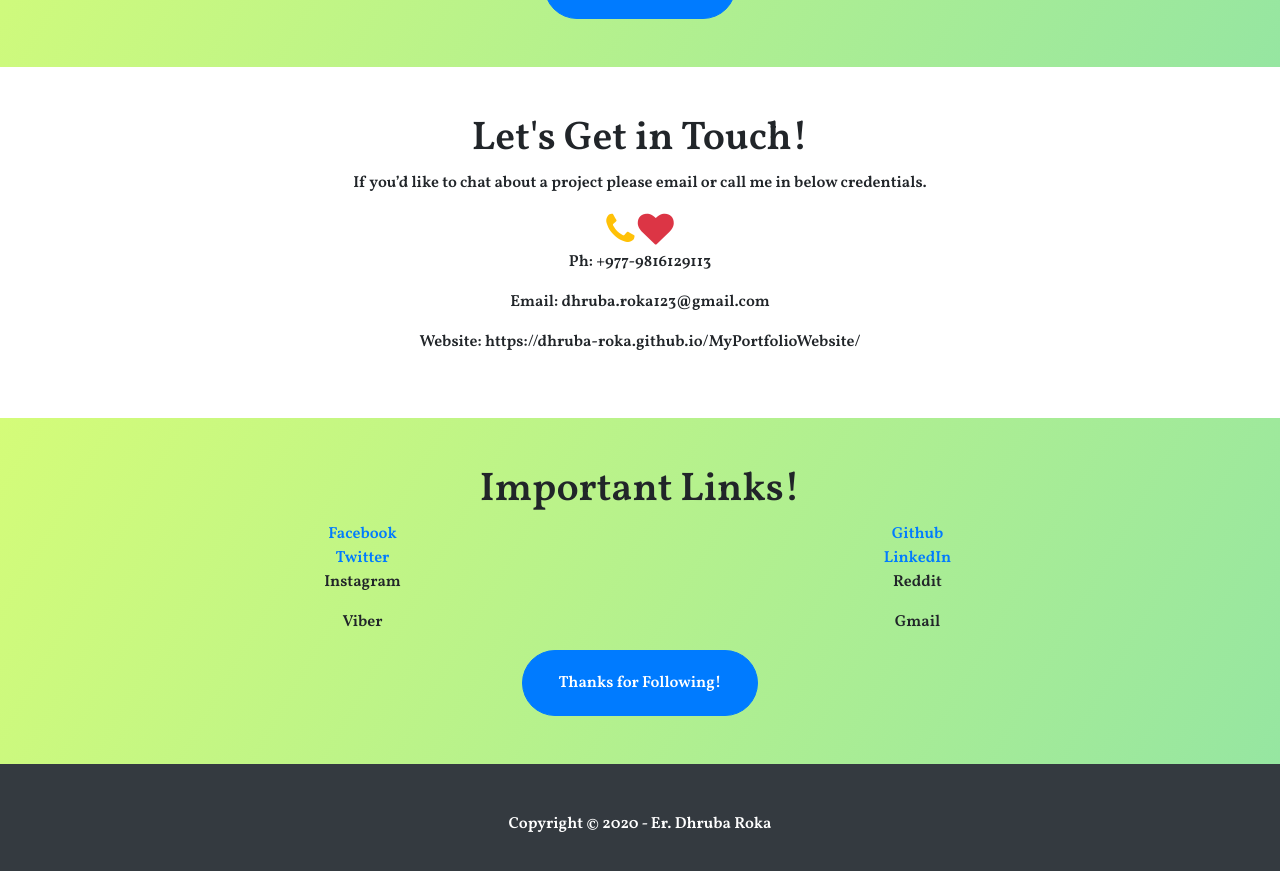
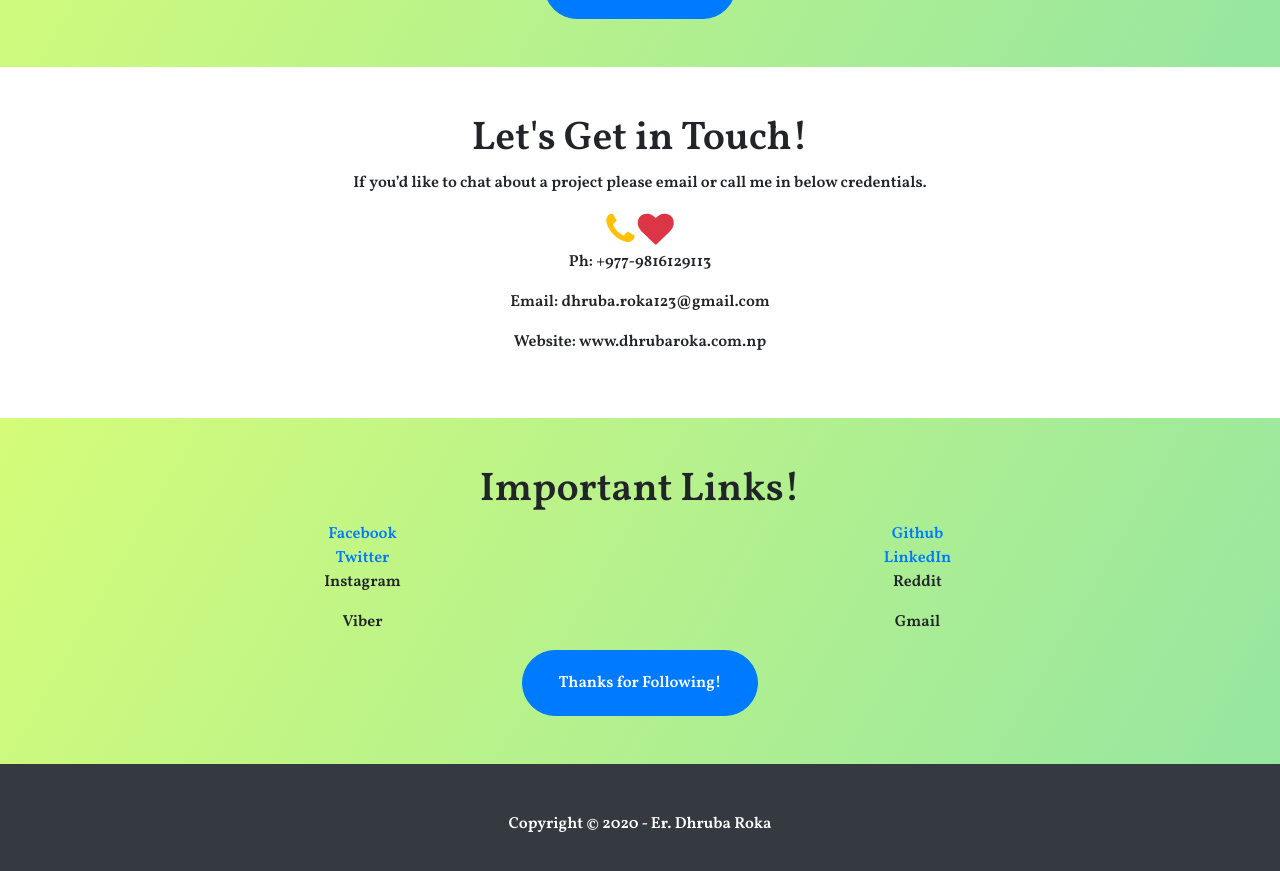
Before and after one commit to dhruba-roka/MyPortfolioWebsite, a Jekyll site: the page index.html, which Jekyll copies as it is, in a window 1280 px wide and 900 px high, scrolled down 2673 px. Shown: the top 871 px of the window. Built offline with Jekyll 4.4.1, drawn with Linux system fonts in a browser that asks for light colours.

Commit message:
Update index.html
website name is updated.

```diff
--- a/index.html
+++ b/index.html
@@ -260,7 +260,7 @@
           <i class="fa fa-heart text-danger" style="font-size:36px "></i>
           <p class="animate__animated animate__rotateIn wow">Ph:  +977-9816129113</p>
           <p class="animate__animated animate__rotateInDownLeft wow">Email:  dhruba.roka123@gmail.com</p>
-          <p class="animate__animated animate__rotateInDownRight wow">Website:  https://dhruba-roka.github.io/MyPortfolioWebsite/</p>
+          <p class="animate__animated animate__rotateInDownRight wow">Website:  <a href="www.dhrubaroka.com.np"></a> www.dhrubaroka.com.np </p>
 
         </div>
 
```
